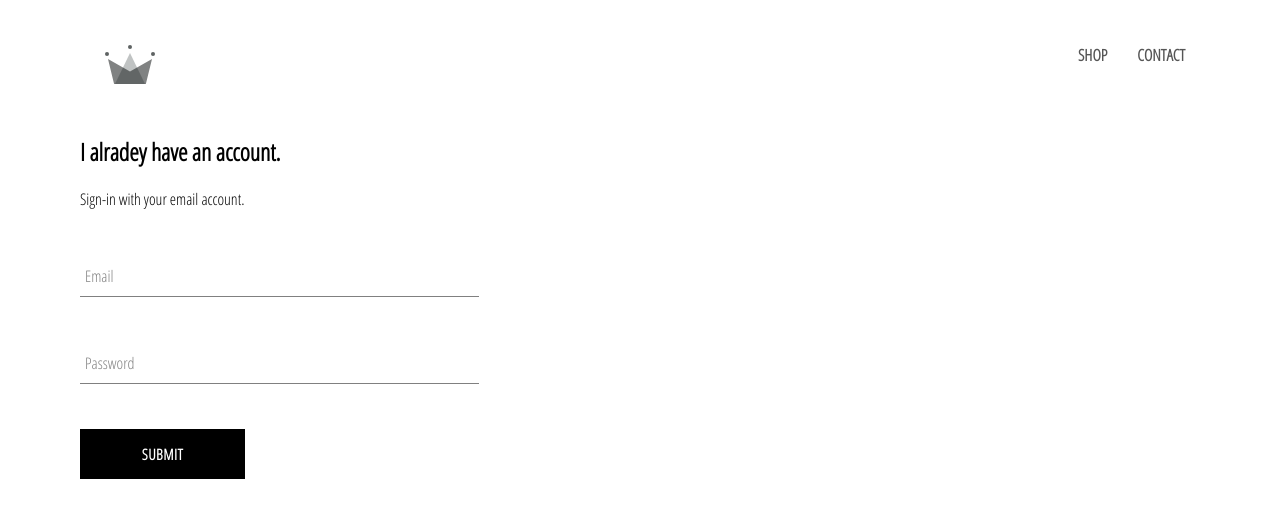
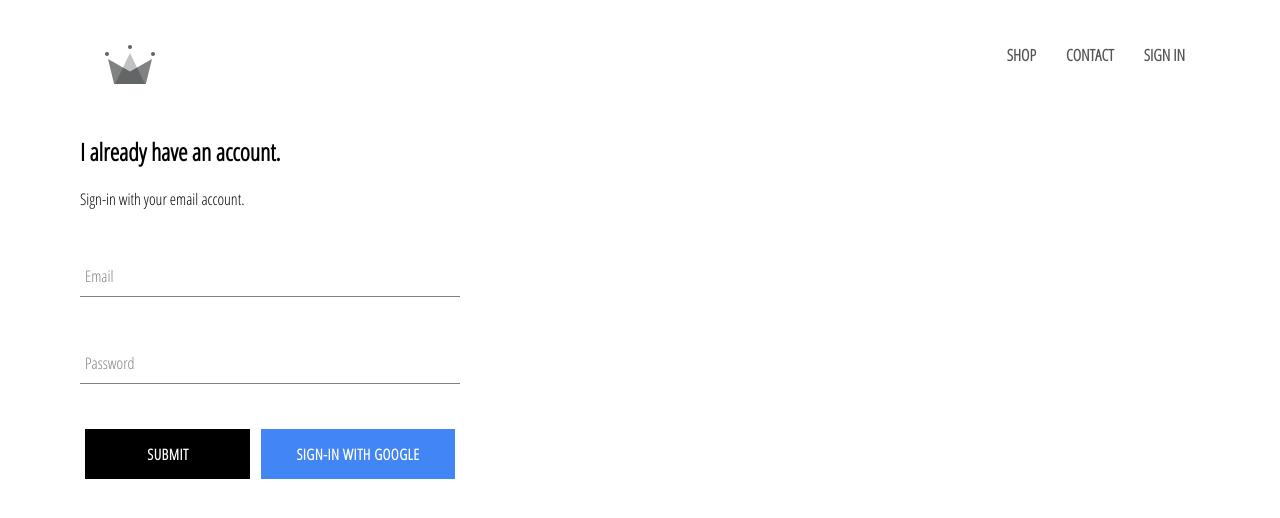
Before and after one commit to shivanshsen7/crown-clothing, a React (Create React App) app: page /sign in a window 1280 px wide. Shown: the top 518 px of the page. Built offline with nearby package versions, Linux system fonts and the light colour scheme; no server answers.

Commit message:
firebase integrated and gmail oAuth

```diff
--- a/package.json
+++ b/package.json
@@ -6,6 +6,7 @@
     "@testing-library/jest-dom": "^5.11.6",
     "@testing-library/react": "^11.2.2",
     "@testing-library/user-event": "^12.2.2",
+    "firebase": "^8.1.1",
     "node-sass": "^4.14.1",
     "react": "^17.0.1",
     "react-dom": "^17.0.1",
--- a/src/App.css
+++ b/src/App.css
@@ -1,4 +1,12 @@
+*{
+  box-sizing: border-box;
+}
 body {
   font-family: "Open Sans Condensed", sans-serif;
   padding: 20px 80px;
 }
+
+a{
+  text-decoration: none;
+  color: black;
+}
--- a/src/App.js
+++ b/src/App.js
@@ -1,32 +1,52 @@
 import React from 'react';
 import { Switch, Route } from 'react-router-dom';
 
+import { auth } from './firebase/firebase.utils';
 
-import './App.css';
 import HomePage from './components/homepage/homepage.component';
 import ShopPage from './components/shop/shop.components';
 import SignInAndSignUp from './components/sign-in-and-sign-up/sign-in-and-sign-up.component'
 import Header from './components/header/header.components';
-const HatsPage = () => {
-  return (
-    <div>
-      <h1>Hats Page</h1>
-    </div>
-  );
+
+import './App.css';
+// import { render } from 'node-sass';
+
+
+class App extends React.Component {
+  constructor() {
+    super();
+    this.state = {
+      currentUser: null
+    }
   }
 
-function App() {
+  unsubscribeFromAuth = null;
+
+  componentDidMount() {
+    this.unsubscribeFromAuth = auth.onAuthStateChanged(user => {
+      this.setState({ currentUser: user });
+      console.log(user.photoURL)
+    })
+  }
+
+  componentWillUnmount() {
+    this.unsubscribeFromAuth();
+  }
+
+
+  render() {
     return (
       <div className="App">
-      <Header />
+        <Header currentUser={this.state.currentUser} />
         <Switch>
           <Route exact path='/' component={HomePage} />
           <Route exact path='/shop' component={ShopPage} />
           <Route exact path='/sign' component={SignInAndSignUp} />
-        <Route exact path='/hats' component={HatsPage} />
+          {/* <Route exact path='/hats' component={HatsPage} /> */}
         </Switch>
       </div>
     );
   }
+}
 
 export default App;
--- a/src/components/custom-button/custom-button.component.jsx
+++ b/src/components/custom-button/custom-button.component.jsx
@@ -1,8 +1,8 @@
 import React from "react";
 import "./custom-button.style.scss";
 
-const CustomButton = ({ children, ...otherProps }) => (
-  <button className="custom-button" {...otherProps}>
+const CustomButton = ({ children, isGoogleSignIn, ...otherProps }) => (
+  <button className={`${isGoogleSignIn? 'google-sign-in':''} custom-button`} {...otherProps}>
     {children}
   </button>
 );
--- a/src/components/custom-button/custom-button.style.scss
+++ b/src/components/custom-button/custom-button.style.scss
@@ -19,4 +19,14 @@
     color: black;
     border: 1px solid black;
   }
+
+  &.google-sign-in{
+    background-color: #4285f4;
+    color: #fff;
+    &:hover{
+      background-color: #357ae8;
+      border: none;
+    }
+  }
+
 }
--- a/src/components/header/header.components.jsx
+++ b/src/components/header/header.components.jsx
@@ -1,9 +1,10 @@
 import React from "react";
 import { Link } from "react-router-dom";
+import { auth } from "../../firebase/firebase.utils";
 import { ReactComponent as Logo } from "../../assets/crown.svg";
 import "./header.style.scss";
 
-const Header = () => (
+const Header = ({ currentUser }) => (
   <div className='header'>
     <Link className='logo-container' to='/'>
       <Logo className='logo' />
@@ -17,6 +18,15 @@
       <Link className='option' to='/contact'>
         contact
       </Link>
+      {currentUser ? (
+        <div className='option' onClick={() => auth.signOut()}>
+          Sign Out
+        </div>
+      ) : (
+        <Link className='option' to='/sign'>
+          Sign in
+        </Link>
+      )}
     </div>
   </div>
 );
--- a/src/components/header/header.style.scss
+++ b/src/components/header/header.style.scss
@@ -17,7 +17,7 @@
     display: flex;
     align-items: center;
     justify-content: flex-end;
-
+    cursor: pointer;
     .option {
       padding: 10px 15px;
       text-transform: uppercase;
--- a/src/components/sign-in/sign-in.component.jsx
+++ b/src/components/sign-in/sign-in.component.jsx
@@ -1,6 +1,8 @@
 import React, { Component } from "react";
 import FormInput from "../form-input/form-input.component";
 import CustomButton from "../custom-button/custom-button.component";
+import { signInWithGoogle } from "../../firebase/firebase.utils";
+
 import "./sign-in.style.scss";
 
 class SignIn extends Component {
@@ -25,7 +27,7 @@
   render() {
     return (
       <div className='sign-in'>
-        <h2>I alradey have an account.</h2>
+        <h2>I already have an account.</h2>
         <span>Sign-in with your email account.</span>
 
         <form onSubmit={this.handleSubmit}>
@@ -45,7 +47,13 @@
             label='Password'
             required
           />
+          <div className="buttons">
+
           <CustomButton type='submit'>Submit</CustomButton>
+          <CustomButton type='submit' onClick={signInWithGoogle} isGoogleSignIn>
+            Sign-in with Google
+          </CustomButton>
+          </div>
         </form>
       </div>
     );
--- a/src/components/sign-in/sign-in.style.scss
+++ b/src/components/sign-in/sign-in.style.scss
@@ -1,8 +1,15 @@
 .sign-in {
-  width: 30vw;
+  width: 380px;
   display: flex;
   flex-direction: column;
   .title {
     margin: 10px 0;
   }
+
+  .buttons
+  {
+    display: flex;
+    justify-content: space-around;
+  }
+
 }
--- /dev/null
+++ b/src/firebase/firebase.utils.js
@@ -0,0 +1,26 @@
+import firebase from 'firebase/app';
+import 'firebase/firestore';
+import 'firebase/auth';
+
+const config = {
+  apiKey: "AIzaSyBGdfa3R9NHglt_BXf_lH4aJ5zEEbRvvpU",
+  authDomain: "crown-db-4b369.firebaseapp.com",
+  databaseURL: "https://crown-db-4b369.firebaseio.com",
+  projectId: "crown-db-4b369",
+  storageBucket: "crown-db-4b369.appspot.com",
+  messagingSenderId: "657657552724",
+  appId: "1:657657552724:web:e2c8e95fb63aea0285b2c1",
+  measurementId: "G-3RP5WMG9FK"
+};
+
+firebase.initializeApp(config);
+
+export const auth = firebase.auth();
+export const firestore = firebase.firestore();
+
+const provider = new firebase.auth.GoogleAuthProvider();
+provider.setCustomParameters({ promt: 'select_account' });
+
+export const signInWithGoogle = () => auth.signInWithPopup(provider);
+
+export default firebase;
```
Also changed, not shown: 2 other files (tests, documents, lock files or other folders). Lines whose indentation alone changed are shown as unchanged.
